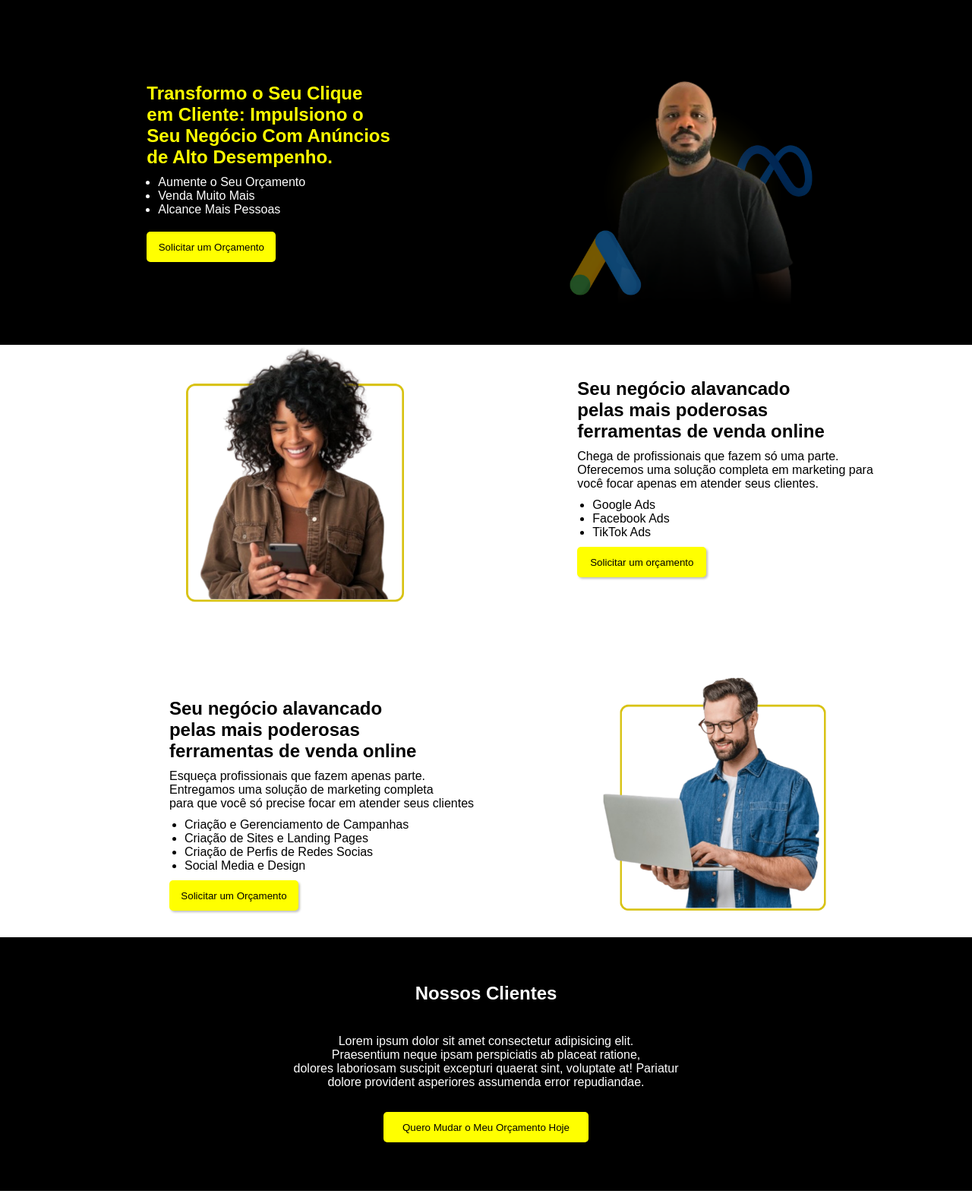
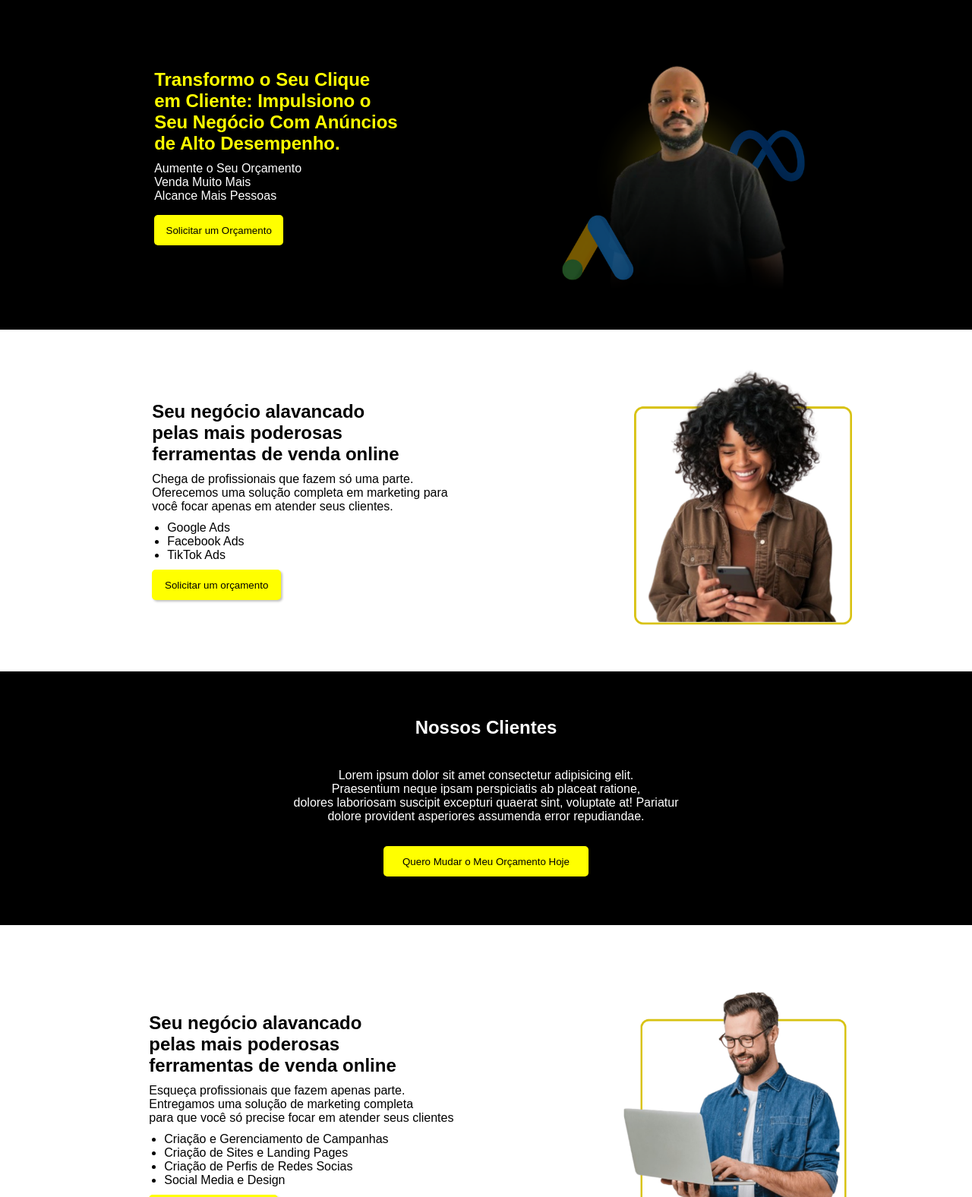
Before and after one commit to ramonsantonio/ramon, a plain HTML site: page index.html in a window 1280 px wide. Shown: the top 1576 px of the page at 76% size. Drawn offline with Linux system fonts and the light colour scheme.

Commit message:
Atualização

```diff
--- a/index.html
+++ b/index.html
@@ -19,11 +19,11 @@
                     de Alto Desempenho.
                 </h1>
 
-                <ul class="container-ul">
-                    <li>Aumente o Seu Orçamento</li>
-                    <li>Venda Muito Mais</li>
-                    <li>Alcance Mais Pessoas</li>
-                </ul>
+                <p class="container-ul">
+                    Aumente o Seu Orçamento<br>
+                    Venda Muito Mais <br>
+                    Alcance Mais Pessoas
+                </p>
 
                 <button class="container-botao">Solicitar um Orçamento</button>
 
@@ -36,7 +36,6 @@
 
     <main>
         <section class="section-primario">
-            <img src="foto/mulher.png" alt="Mulher sorrindo" class="primario-img">
             <div class="primario">
                 <h2 class="primario-h2">
                     Seu negócio alavancado</br> pelas mais poderosas</br> ferramentas de venda online
@@ -51,6 +50,22 @@
                 </ul>
                 <button class="primario-botao">Solicitar um orçamento</button>
             </div>
+
+            <img src="foto/mulher.png" alt="Mulher sorrindo" class="primario-img">
+
+        </section>
+
+        <section class="section-terceiro">
+            <h2 class="terceiro-h2">
+                Nossos Clientes
+            </h2>
+            <p class="terceiro-p">
+                Lorem ipsum dolor sit amet consectetur adipisicing elit.<br> Praesentium neque ipsam perspiciatis ab placeat ratione,<br> dolores laboriosam suscipit excepturi quaerat sint, voluptate at! Pariatur <br> dolore provident asperiores assumenda error repudiandae.
+            </p>
+            <button class="terceiro-botao">
+                Quero Mudar o Meu Orçamento Hoje
+            </button>
+
         </section>
 
         <section class="section-segunda">
@@ -74,18 +89,7 @@
             <img src="foto/homem.png" alt="Homem rindo" class="segunda-img">
         </section>
 
-        <section class="section-terceiro">
-            <h2 class="terceiro-h2">
-                Nossos Clientes
-            </h2>
-            <p class="terceiro-p">
-                Lorem ipsum dolor sit amet consectetur adipisicing elit.<br> Praesentium neque ipsam perspiciatis ab placeat ratione,<br> dolores laboriosam suscipit excepturi quaerat sint, voluptate at! Pariatur <br> dolore provident asperiores assumenda error repudiandae.
-            </p>
-            <button class="terceiro-botao">
-                Quero Mudar o Meu Orçamento Hoje
-            </button>
 
-        </section>
 
         <section class="section-quarto">
             <div class="quarto">
--- a/style.css
+++ b/style.css
@@ -13,36 +13,34 @@ body{
 
 header {
     background-color: black;
-    padding: 50px;
-
+    padding-top: 30px;
+    padding-bottom: 50px;
 }
 
 .cabeçalho {
     display: flex;
     align-items: center;
-    justify-content:space-evenly;
+    justify-content: space-evenly;
 }
 
 .cabeçalho img {
-    height: 350px;
+    width: 350px;
+}
+
+.container {
+    text-align: left;
 
 }
 
-.container{
-    gap: 0px;
-}
 
 .container-h1 {
     color: yellow;
-    width: 400px;
     padding-bottom: 10px;
 }
 
 .container-ul {
     color: white;
     padding-bottom: 5%;
-    padding-left: 15px;
-
 }
 
 .container-botao {
@@ -60,6 +58,8 @@ header {
     display: flex;
     align-items: center;
     justify-content: space-evenly;
+    padding-top: 50px;
+    padding-bottom: 50px;
 }
 
 .primario-img {
@@ -103,6 +103,10 @@ header {
     align-items: center;
     justify-content: space-evenly;
     padding-top: 80px;
+
+}
+
+.segunda {
     padding-left: 70px;
 }
 
@@ -133,6 +137,7 @@ header {
 
 .segunda-img {
     width: 350px;
+    padding-left: 80px;
 }
 
 .section-terceiro {
--- a/style/empe.css
+++ b/style/empe.css
@@ -3,11 +3,25 @@
 @media screen and (max-width: 778px) {
 
     body {
-        margin: 0%;
+        margin: 0px;
+
+    }
+
+    header  {
+        text-align: center;
     }
 
     .cabeçalho {
       display: block;
+
+    }
+
+    .container {
+        padding-left: 20%;
+    }
+
+    .cabeçalho > .cabeçalho-img {
+        background-position: center;
     }
 
     .section-primario {
@@ -15,8 +29,17 @@
         flex-direction: column-reverse;
     }
 
+    .primario-img {
+        padding-top: 50px;
+    }
+
     .section-segunda {
         display: block;
+    }
+
+    .segunda-img {
+        padding-top: 50px;
+        padding-bottom: 50px;
     }
 
     .section-quinto {
```
